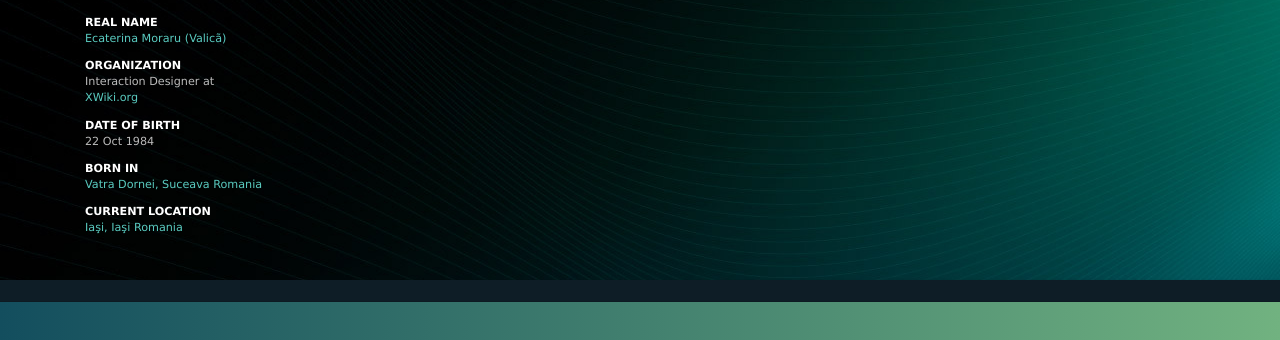
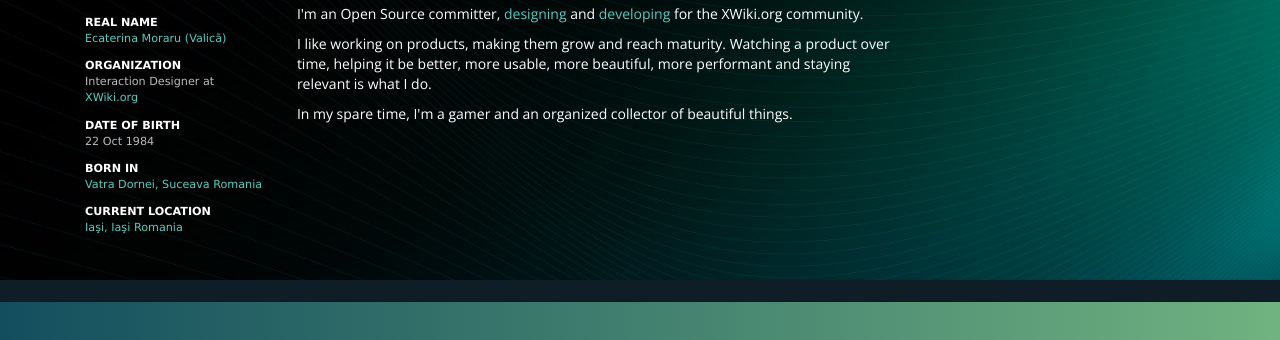
Before and after one commit to evalica/risherry, a website: page index.html in a window 1280 px wide. Shown: the part 125-465 px from the top of the page. Drawn offline with nearby package versions, Linux system fonts and the light colour scheme.

Commit message:
Issue #10: About section

```diff
--- a/index.html
+++ b/index.html
@@ -125,6 +125,9 @@
               </div>
             </div>
             <div class="col-xs-12 col-sm-8 col-md-9">
+              <p>I'm an Open Source committer, <a href="https://www.behance.net/risherry">designing</a> and <a href="https://github.com/evalica/">developing</a> for the XWiki.org community.</p>
+              <p>I like working on products, making them grow and reach maturity. Watching a product over time, helping it be better, more usable, more beautiful, more performant and staying relevant is what I do.</p>
+              <p>In my spare time, I'm a gamer and an organized collector of beautiful things.</p>
             </div>
           </div>
         </div>
```
